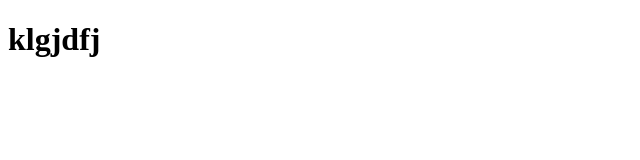
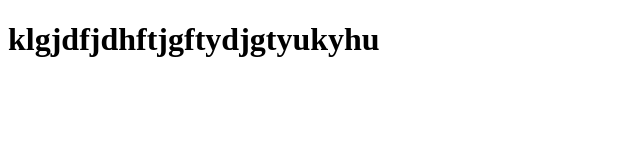
Before and after one commit to Zis20/first-assignmet, a plain HTML site: page index.html in a window 1280 px wide. Shown: the whole page, without its empty margins (0-640 px from the left). Drawn offline with Linux system fonts and the light colour scheme.

Commit message:
second commit

```diff
--- a/index.html
+++ b/index.html
@@ -10,7 +10,7 @@
 
 <body>
     <header>
-<h1>klgjdfj</h1>
+<h1>klgjdfjdhftjgftydjgtyukyhu</h1>
     </header>
 
     <main>
```
